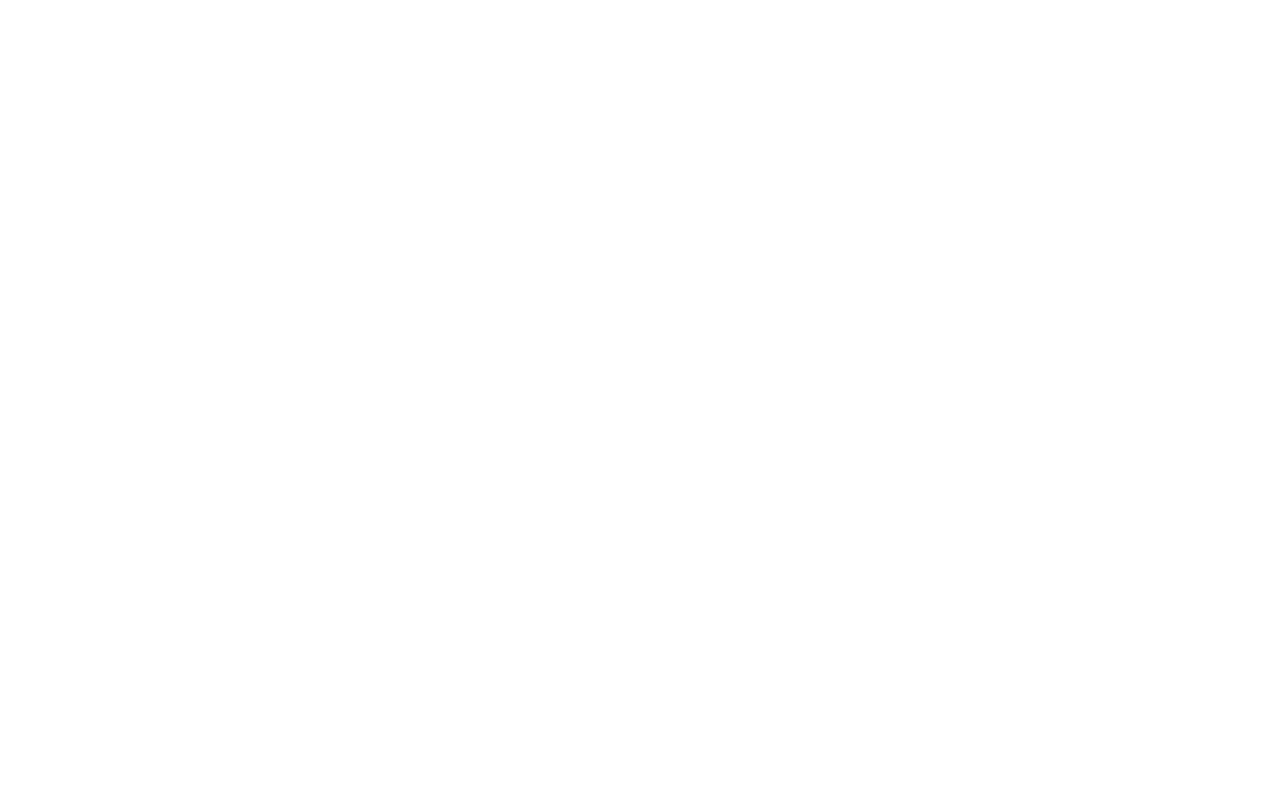
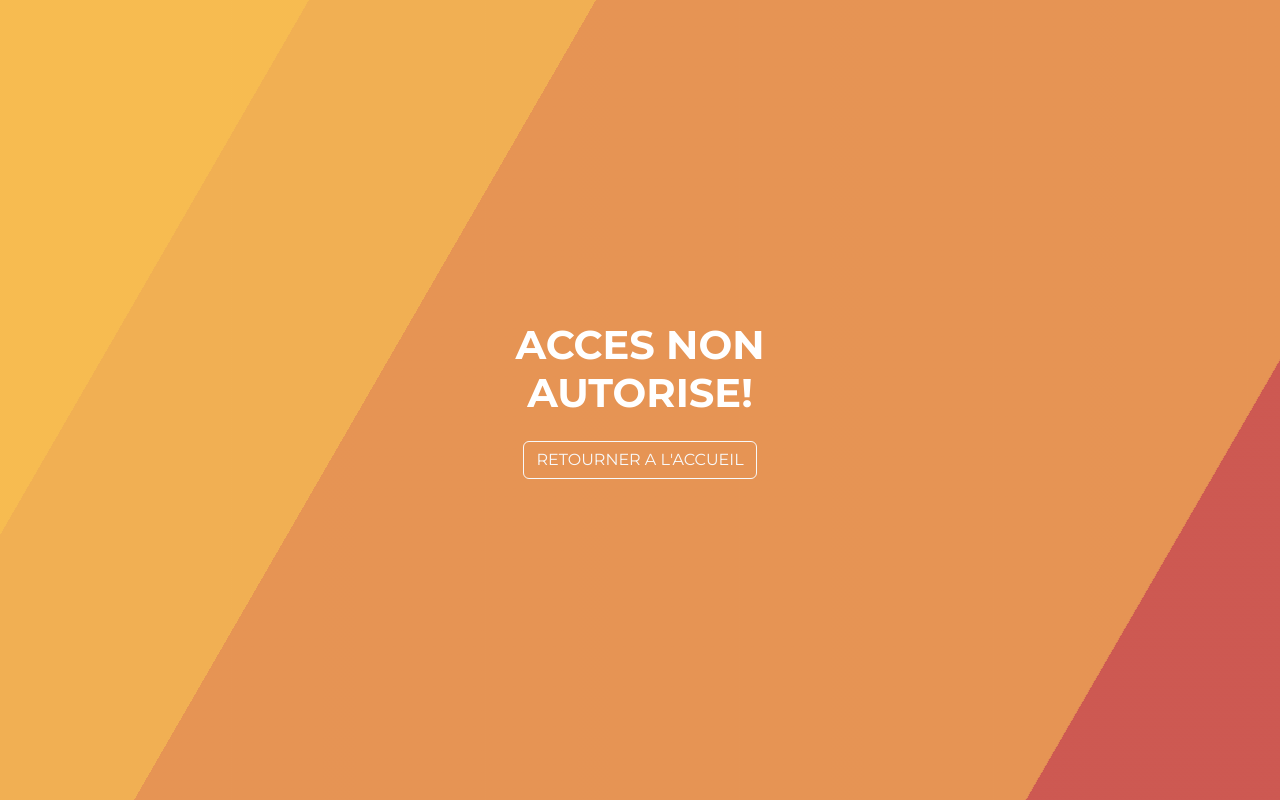
Before and after one commit to yerrymina1195/Tache21, a React (Create React App) app: page /unauthorized in a window 1280 px wide. Before the commit this address had no page. Built offline with nearby package versions, Linux system fonts and the light colour scheme.

Commit message:
gvsdgfgz

```diff
--- a/src/App.js
+++ b/src/App.js
@@ -27,7 +27,8 @@
 import PrivateRouteLayout from "./components/RouteCours/Prroute";
 import  PriveRoute  from "./components/priveroute/PriveRoute";
 // import DashboardCoach from "./pages/DashboardCoach/DashboardCoach";
-
+import  NonAutorise  from "./pages/NonAutorise";
+import  NotFound  from "./pages/NotFound";
 
 const App = () => {
   const{user}=useStateContext()
@@ -42,6 +43,8 @@
                 {/* dashboard  */}
                 <Route path="/" element={<Connexion/>} />
                 <Route path="/f" element={<ForgetPassword/>} />
+                <Route path="/unauthorized" element={<NonAutorise/>} />
+
                 {/* <Route path="/l" element={<Layout/>} > */}
                 <Route path="/l" element={<PrivateRouteLayout authorizedRoles={['admin', 'coach', 'eleve']}><Layout /></PrivateRouteLayout>}>
                 <Route path="/l/dashboard" element={userType?.statut ==='admin'?<Dashbord />:userType?.statut ==='coach'?<DashbordCoach/>:userType?.statut ==='Elève'?<DashbordEleve/>:""} />
@@ -68,6 +71,7 @@
                 <Route path="/l/parametres" element={< Parametre/>} />
                 <Route path="/l/certification" element={(<Certification />)} />
                 </Route>
+                <Route path="*" element={<NotFound/>} />
               </Routes>
 
 
--- a/src/pages/NonAutorise.jsx
+++ b/src/pages/NonAutorise.jsx
@@ -1,4 +1,5 @@
 import React from "react";
+import { Link } from "react-router-dom";
 import "bootstrap/dist/css/bootstrap.min.css";
 import './pageConnexion/Ma.css';
 
@@ -14,7 +15,9 @@
         <h1 className='fw-bold'>ACCES NON AUTORISE!</h1>
         <div className="row mt-3">
             <div className="col">
+              <Link to="l/dashboard">
                 <button className="btn btn-outline-light">RETOURNER A L'ACCUEIL</button>
+                </Link>
             </div>
         </div>
       </div>
```
